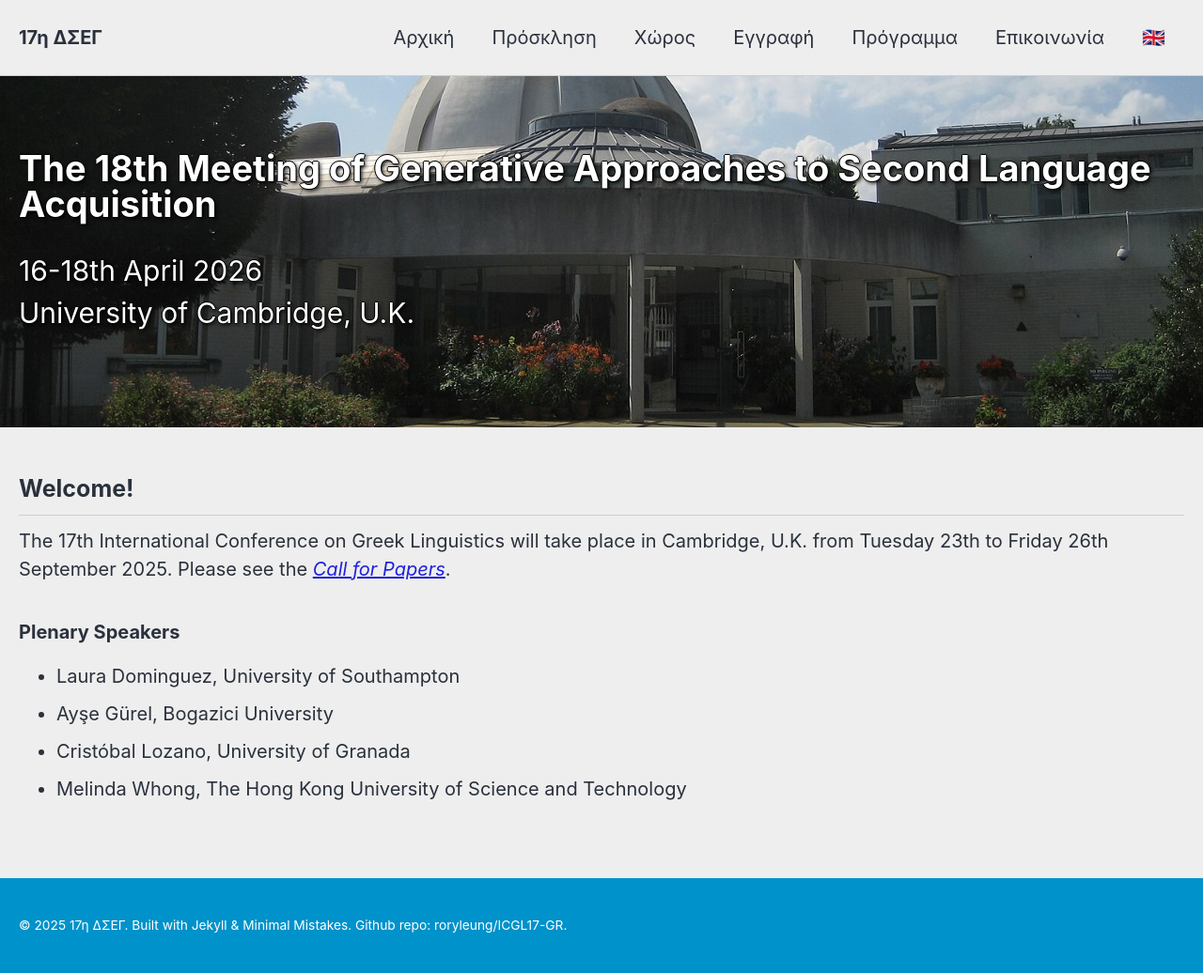
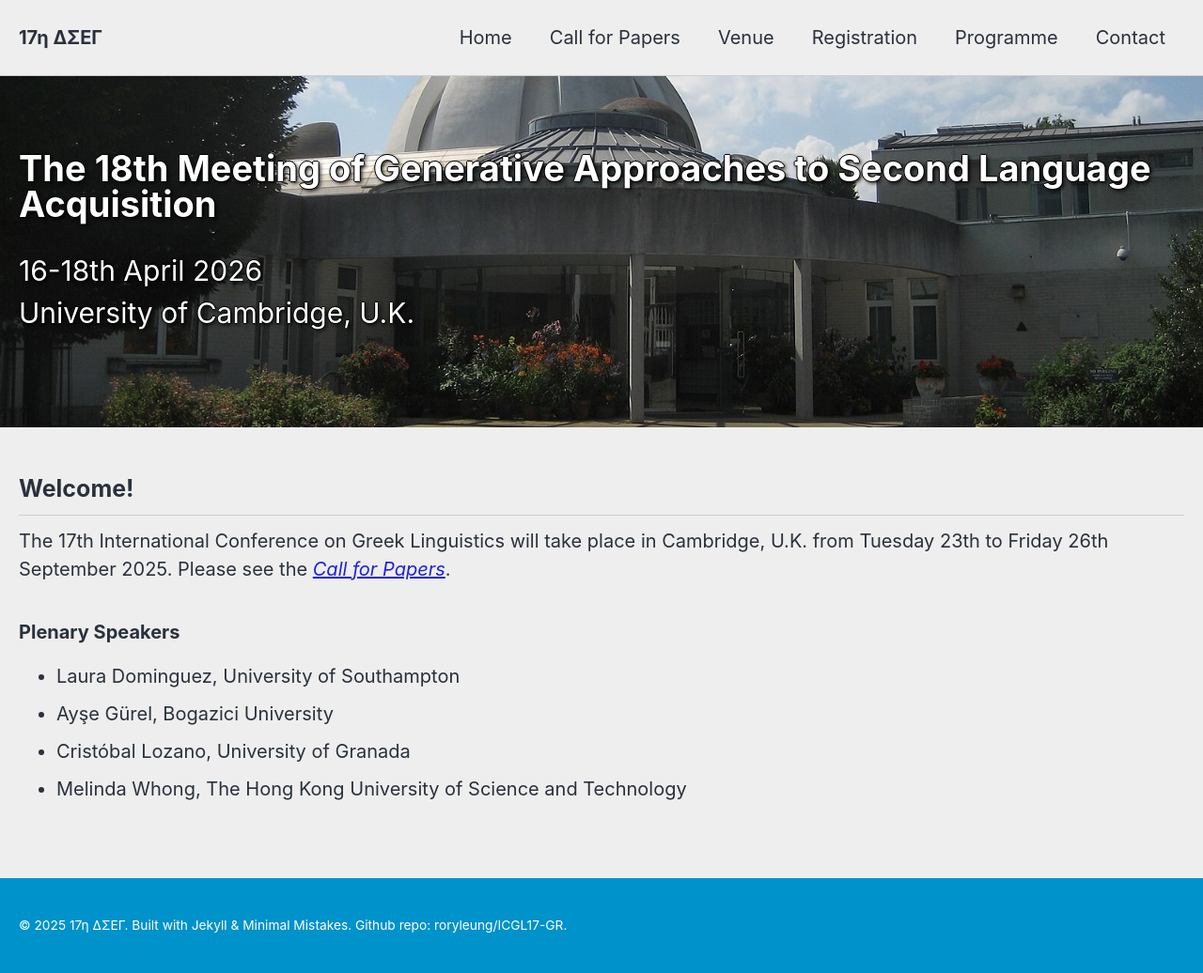
Before and after one commit to roryleung/GASLA18, a Jekyll site: the page built from _pages/home.md, in a window 1280 px wide. Shown: the whole page at 94% size. Built offline with Jekyll 4.4.1, drawn with Linux system fonts in a browser that asks for light colours; cached includes are drawn as plain includes; nearby versions of some CDN libraries.

Commit message:
Update navigation.yml

```diff
--- a/_data/navigation.yml
+++ b/_data/navigation.yml
@@ -1,23 +1,20 @@
 # main links
 #in masthead.html
 main:
-  - title: "Αρχική"
+  - title: "Home"
     url: /
 
-  - title: "Πρόσκληση"
+  - title: "Call for Papers"
     url: /cfp/
 
-  - title: "Χώρος"
+  - title: "Venue"
     url: /venue/
 
-  - title: "Εγγραφή"
+  - title: "Registration"
     url: /registration/
 
-  - title: "Πρόγραμμα"
+  - title: "Programme"
     url: /programme/
 
-  - title: "Επικοινωνία"
+  - title: "Contact"
     url: /contact/
-
-  - title: "🇬🇧"
-    url: "javascript:window.location.href=window.location.pathname.replace('/ICGL17-GR/', '/ICGL17-EN/');"
```
